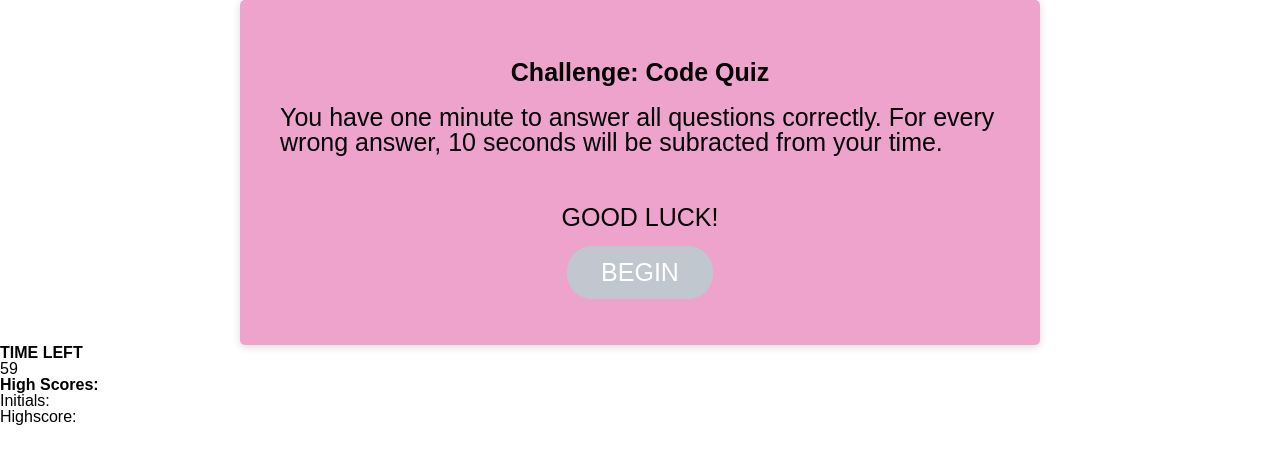
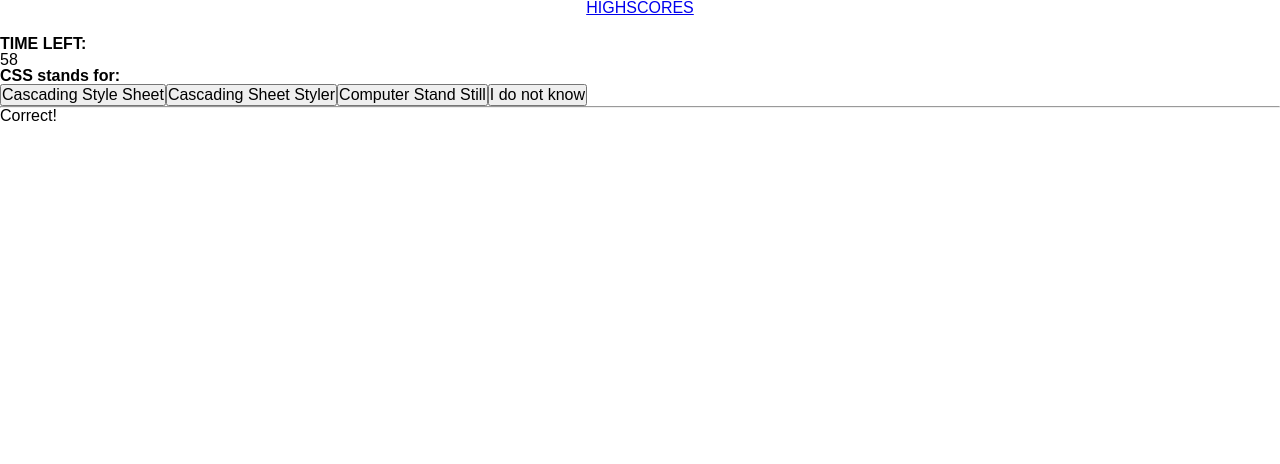
Before and after one commit to annaleebeltran/CodeQuiz, a plain HTML site: page index.html in a window 1280 px wide. Both pictures are taken after a click on the button "BEGIN". Drawn offline with Linux system fonts and the light colour scheme.

Commit message:
New logic added

```diff
--- a/assets/css/style.css
+++ b/assets/css/style.css
@@ -26,7 +26,6 @@ header {
   background-color: rgb(238, 163, 204);
   border-radius: 5px;
   border-width: 1px;
-  box-shadow: rgba(0, 0, 0, 0.15) 0px 2px 8px 0px;
   color: black;
   font-size: 25px;
   margin: 0 auto;
@@ -45,7 +44,7 @@ header {
 .prompt-luck{
     text-align: center;
 }
-.btn {
+#start {
   border: none;
   background-color: rgb(85, 16, 16);
   border-radius: 25px;
@@ -65,3 +64,7 @@ button[disabled] {
   cursor: default;
   background: #c0c7cf;
 }
+
+.hidePage {
+  display: none;
+}
--- a/assets/js/script.js
+++ b/assets/js/script.js
@@ -1,90 +1,135 @@
-var timerEl = document.querySelector(".timer-clock");
-var startBtn = document.querySelector(".btn");
-
-var scorePoints = 25;
-var scoreFinal;
-var initials = "";
-var timer;
-var timerCount;
-var correctChoice = [];
-var trueChoice = true;
-
+var viewHighLink = document.getElementById("highscore")
+var feedback = document.getElementById('correction')
+var finalScore = document.getElementById('scoreDisplay')
+var initialsFinal = document.getElementById('initialsInput')
+var submitInitalBtn = document.getElementById('submitInitials')
+var highscoreList = document.getElementById('highscoresList')
+var goBackBtn = document.getElementById('goBack')
+var clearHighBtn = document.getElementById('clearHigh')
 
 
 var questions = [
 	{
 		question: "CSS stands for:",
-			a: "Cascading Style Sheet",
-			b: "Cascading Sheet Styler",
-			c: "Computer Stand Still",
-            d: " I do not know",
-		    correctAnswer: 1,
+		choices: ["Cascading Style Sheet",
+			"Cascading Sheet Styler",
+			"Computer Stand Still",
+            " I do not know"],
+		correctAnswer: "Cascading Style Sheet",
 	},
 	{
 		question: "Inside whitch HTML element is used inside the JavaScript?",
-
-			a: "<javascript>",
-			b: "<script>",
-			c: "<js>",
-            d: "I do not know",
-		    correctAnswer: 2,
+			choices:[ "<javascript>",
+			"<script>",
+			 "<js>",
+             "I do not know"],
+		correctAnswer: "<scipt>",
 	},
     {
 		question: "In JavaScript syntax, write out: Hello World",
-
-			a: "'Hello World'",
-			b: "response.writeout('Hello World')",
-			c: "document.write('Hello World'",
-            d: "I do know know",
-		    correctAnswer: 3,
+			choices: ["'Hello World'",
+			"response.writeout('Hello World')",
+			"document.write('Hello World'",
+            "I do know know"],
+		    correctAnswer:"document.write('Hello World'",
 	},
     {
 		question: "Write 'Hello world' on a alert box",
-
-			a: "alertbox('Hello World')",
-			b: "textalert('Hello World')",
-			c: "I do not know",
-            d: "alert('Hello World')",
-		    correctAnswer: 4,
+			choices:[ "alertbox('Hello World')",
+		    "textalert('Hello World')",
+			"I do not know",
+            "alert('Hello World')"],
+		    correctAnswer:"alert('Hello World')",
 	}
 ];
+var timeRemaining = 60;
+var questionCounter = 0;
+var startBtn = document.getElementById("start");
 
-//This function calls the quiz with starting grade of 0 and gets all the correct anwser choices from questions variable.
-function startQuiz(){
-    scoreFinal = 0;
-    correctChoice = [...questions];
-    timerCount = 60;
-    startBtn.disabled = true;
-    startTimer();
-    questionChoice();
+//This function will initiate the quiz
+function quizBegins() {
+    //start button disappears
+    document.getElementById("prompt").setAttribute("class", "hidePage")
+    //the question list appears
+    document.getElementById("questionDisplay").setAttribute("class", "")
+    //startTimer begins
+    startTimer()
+    //questions populate
+    nextQuestion()
 }
 
-function questionChoice(){
-if (correctChoice === true){
-scoreFinal = scoreFinal + scorePoints;
-localStorage.setItem('recent score', scoreFinal)
+function startTimer() {
+    console.log("timer called")
+    var quizInterval = setInterval(function() {
+        timeRemaining--;
+        document.getElementById("timer").textContent = timeRemaining;
 
+        //when else does our quiz end
+        //your answer: when the last question is answered
+        if(timeRemaining <= 0) {
+            clearInterval(quizInterval)
+        }
+    }, 1000)
 }
 
 
 
+//This function will display the next question
+function nextQuestion() {
+    document.getElementById("questionChoice").textContent = questions[questionCounter].question;
+    var answerDiv = document.getElementById("answerList");
+    answerDiv.innerHTML = ""
+
+    for(i=0; i<questions[questionCounter].choices.length; i++) {
+        var choiceText = questions[questionCounter].choices[i];
+        var newBtn = document.createElement("button");
+        newBtn.textContent = choiceText;
+        newBtn.addEventListener("click", checkAnswer)
+
+        answerDiv.append(newBtn)
+    }
+}
+//This function checks if the anser is right or wrong
+function checkAnswer(event) {
+    console.log(event.target.textContent)
 }
 
+// This function will display the final page when the all the quesions have been answered
+function displayFinal() {
 
-function startTimer() {
-    // Sets timer
-    timer = setInterval(function() {
-      if (correctChoice){
-        timerCount--;
-        timerEl.textContent = timerCount;
-        clearInterval(timer);
-      }
+}
 
-    }, 1000);
-  }
+//When quiz is done, Initials will need to be inputed, to be stored in local storage
+submitInitalBtn.addEventListener('click', function(event) {
+    event.preventDefault()
+
+})
+
+//This button will go back to start the quiz over again
+goBackBtn.addEventListener('click', function(event) {
+    event.preventDefault()
+
+})
+
+//This button will clear the highscores
+clearHighBtn.addEventListener('click', function(event) {
+    var confirm = confirm("This will clear your highscore, are you sure you would like to continue?")
+
+})
+
+//When the HIGHSCORE link is clicked, it will display the high scores
+viewHighLink.addEventListener('click', function(event) {
+    event.preventDefault()
+
+})
+
+//This function stores the user has taken
+function displayHighPage() {
+
+    }
 
 
-startBtn.addEventListener("click", startQuiz);
+startBtn.addEventListener("click", quizBegins)
 
-// Calls init() so that it fires when page opened
+
 //init();
--- a/index.html
+++ b/index.html
@@ -12,7 +12,10 @@
 
 <body>
     <main>
-        <section class="prompt">
+        <header>
+            <a id="highscore" href="highSCORE">HIGHSCORES</a>
+        </header>
+        <section id="prompt" class="promptPage">
             <header class="prompt-title">
                 <h2>Challenge: Code Quiz</h2>
             </header>
@@ -25,24 +28,39 @@
                 GOOD LUCK!
             </p>
             <div class="prompt-button">
-                <button id="start" class="btn">BEGIN</button>
+                <button id="start">BEGIN</button>
             </div>
         </section>
         <section class="timer-card">
-            <h3>TIME LEFT</h3>
-            <p class="timer-text"></p>
-            <p class="timer-clock">1:00</p>
-
-        </section>
-        <section>
-            <h2> High Scores:</h2>
-            <p id = "Initials">Initials: </p>
-            <p id="Highscore">Highscore: </p>
-
+            <h3>TIME LEFT:</h3>
+            <p id="timer" class="timer-clock">1:00</p>
         </section>
 
+        <section id="questionDisplay" class="hidePage">
+            <h2 id="questionChoice"></h2>
+            <div id="answerList"></div>
+            <hr>
+            <div id="correction">Correct!</div>
+        </section>
+
+        <section id="allDone" class="hidePage">
+            <h2>You are all done!</h2>
+            <p>Final score is:<span id="scoreDisplay"></span></p>
+            <br>
+            <p>Enter your initials:
+                <input type="text" name="initials" id="initialsInput">
+                <button id="submitInitials">SUBMIT</button>
+            </p>
+        </section>
+
+        <section id="highscorePage" class="hidePage">
+            <h2>HIGHSCORES</h2>
+            <div id="highscoresList"></div>
+            <button id="goBack">Start Over</button>
+            <button id="clearHigh">Clear Highscores</button>
+        </section>
     </main>
-    <script src="./assets/js/script.js"></script>
+     <script src="./assets/js/script.js"></script>
 </body>
 
 </html>
```
